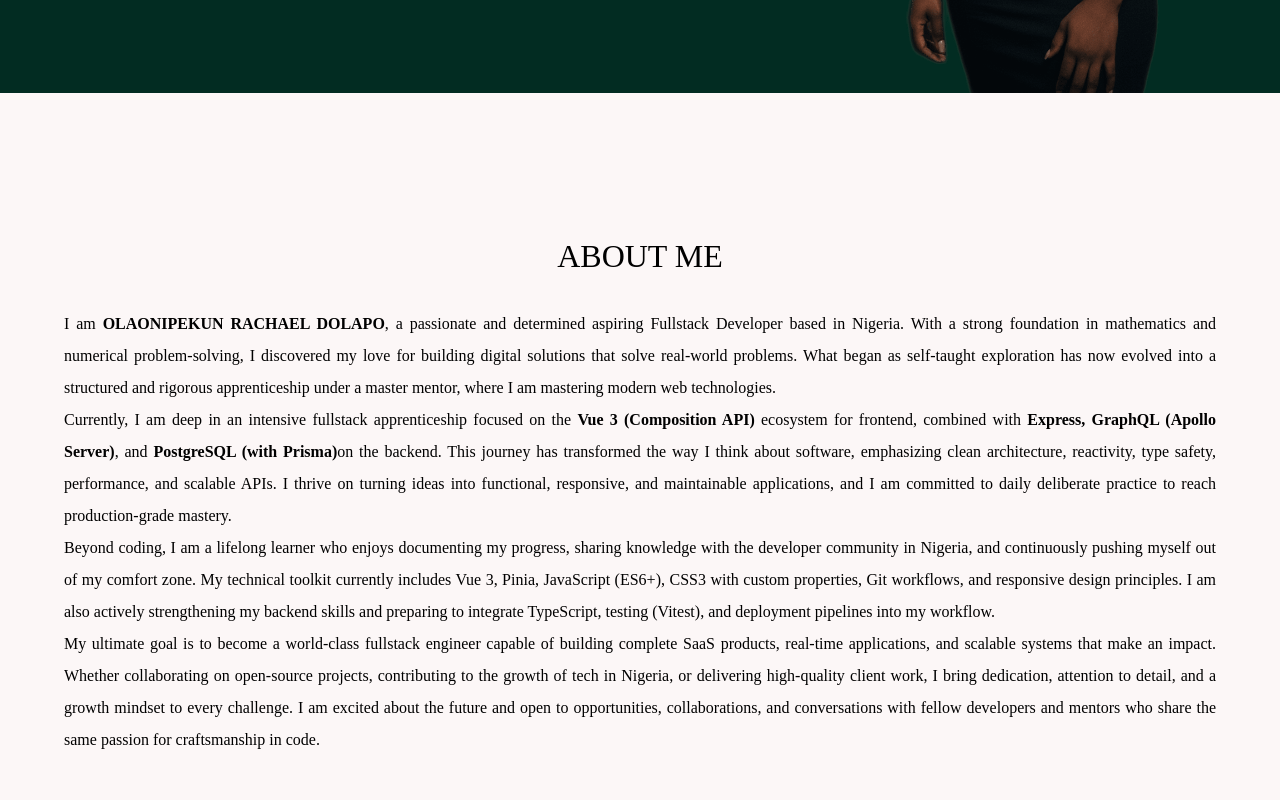
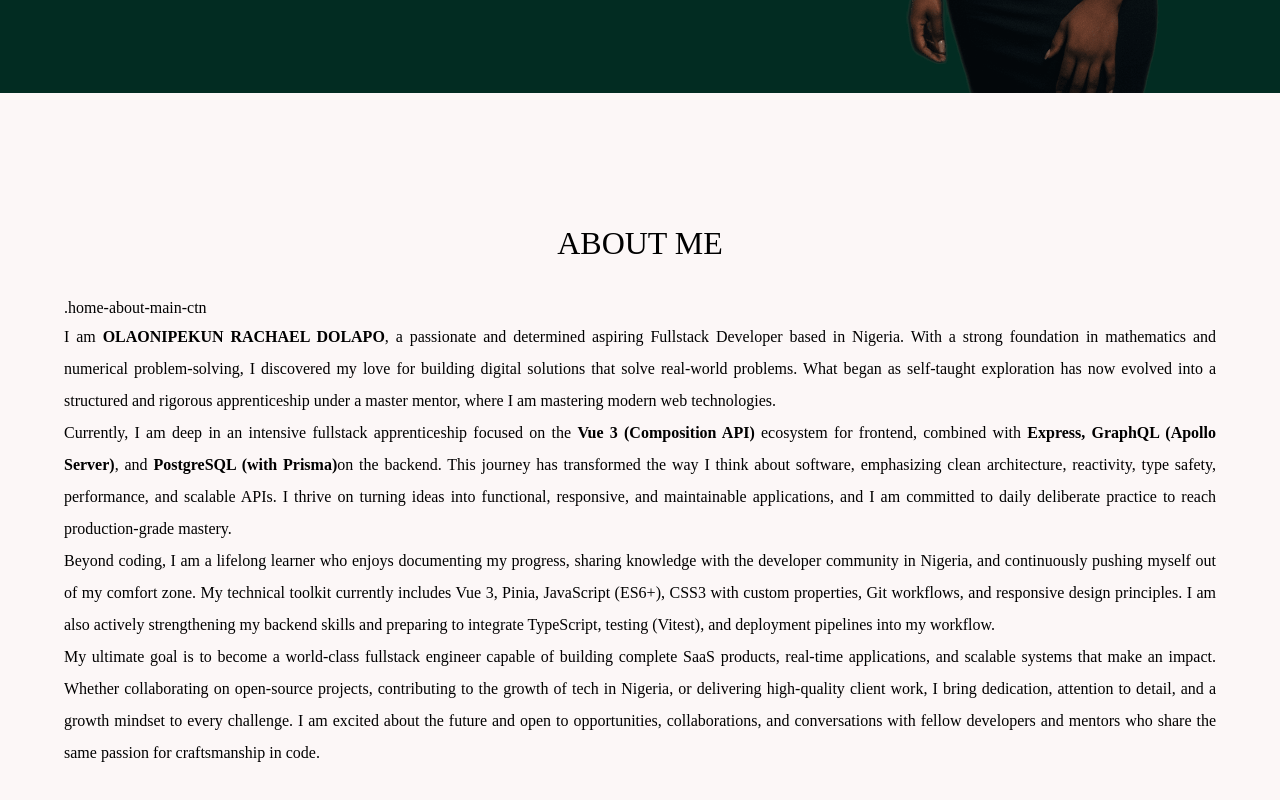
Before and after one commit to Lovethrech/my-main-portfolio, a Vue app: page / in a window 1280 px wide. Shown: the part 638-1438 px from the top of the page. Built offline with nearby package versions, Linux system fonts and the light colour scheme.

Commit message:
working on the home-about components.

```diff
--- a/src/components/home/about/HomeAboutCtn.vue
+++ b/src/components/home/about/HomeAboutCtn.vue
@@ -8,6 +8,7 @@ import HomeAboutDesc from './HomeAboutDesc.vue';
         <div class="home-about-main-ctn">
             <HomeAboutTitle/>
             <br/>
+            .home-about-main-ctn
             <HomeAboutDesc/>
         </div>
     </section>
```
